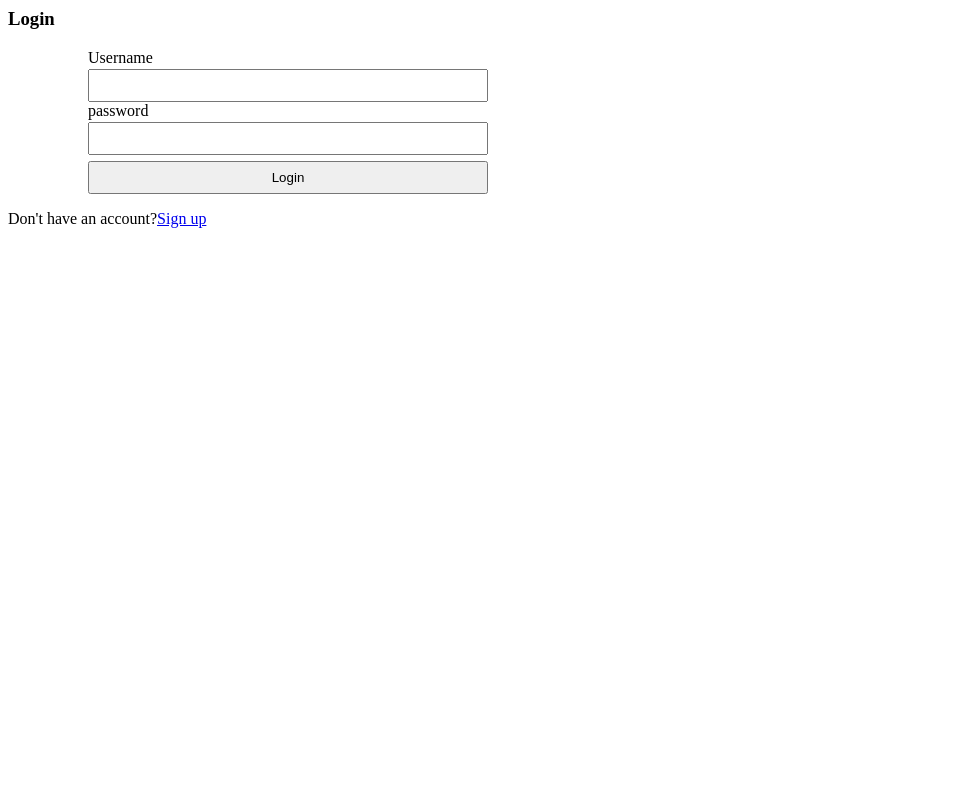
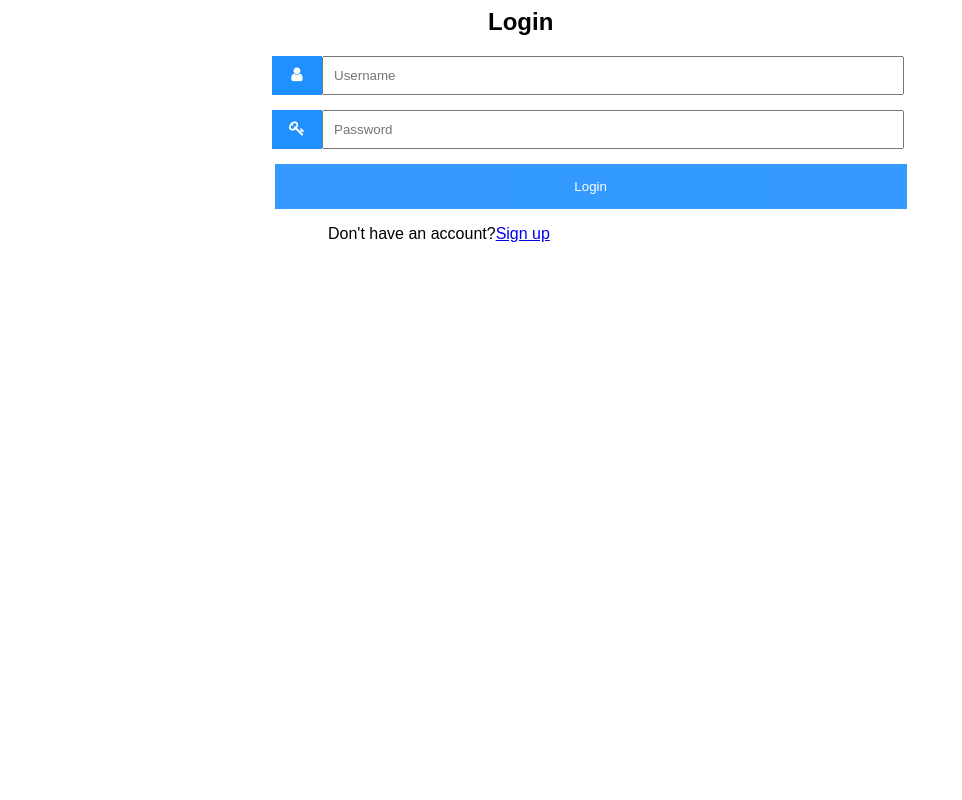
Before and after one commit to GakuruAlex/BnB, a Django app: page /accounts/login/ in a window 1280 px wide. Shown: the whole page, without its empty margins (0-962 px from the left). Run offline with Django 4.2, Linux system fonts and the light colour scheme.

Commit message:
Changed the layout of login form

```diff
--- a/accounts/templates/accounts/login.html
+++ b/accounts/templates/accounts/login.html
@@ -1,43 +1,119 @@
 {% load static %}
+<link rel="stylesheet" href="https://cdnjs.cloudflare.com/ajax/libs/font-awesome/4.7.0/css/font-awesome.min.css">
+<style>
 
-<link rel="stylesheet" href="{% static 'accounts/login.css'%}">
+    body {font-family: Arial, Helvetica, sans-serif;}
+    * {box-sizing: border-box;}
+    .alert {
+  padding: 20px;
+  background-color:limegreen;
+  color: white;
+}
+
+.closebtn {
+  margin-left: 15px;
+  color: white;
+  font-weight: bold;
+  float: right;
+  font-size: 22px;
+  line-height: 20px;
+  cursor: pointer;
+  transition: 0.3s;
+}
+
+.closebtn:hover {
+  color: black;
+}
+    .input-container {
+      margin-left: 16.5em;
+      display: -ms-flexbox; /* IE10 */
+      display: flex;
+      width: 50%;
+      margin-bottom: 15px;
+    }
+
+    .icon {
+      padding: 10px;
+      background: dodgerblue;
+      color: white;
+      min-width: 50px;
+      text-align: center;
+    }
+
+    .input-field {
+      width: 100%;
+      padding: 10px;
+      outline: none;
+    }
+
+    .input-field:focus {
+      border: 2px solid dodgerblue;
+    }
+
+    /* Set a style for the submit button */
+    .btn {
+      margin-left: 20em;
+      background-color: dodgerblue;
+      color: white;
+      padding: 15px 20px;
+      border: none;
+      cursor: pointer;
+      width: 50%;
+      opacity: 0.9;
+    }
+
+    .btn:hover {
+      opacity: 1;
+    }
+
+
+    span{
+      margin-left: 20em;
+    }
+
+    h2{
+      margin-left: 20em;
+    }
+    </style>
 {% block title %}
-<h3>Login </h3>
+<h2>Login </h2>
 
 {% endblock title %}
 
-<div>
-    {% for message in message  %}
-    <p>{{message}}</p>
 
-    {% endfor %}
-</div>
 
 <form action="{% url 'accounts:login' %}" method="post">
     {% csrf_token %}
 
-<div class="login">
-    <label for="username">Username</label>
-    <input type="text" name="username" id="username">
 
-    <label for="username">password</label>
-    <input type="password" name="password" id="password">
+    <div class="input-container">
+      <i class="fa fa-user icon" ></i>
+      <input class="input-field" type="text" placeholder="Username" name="username">
+    </div>
 
-    <input type="submit" value="Login" id="login">
 
-</div>
- {% if form.errors %}
-        <div class="alert alert-danger">
-            <strong>Errors:</strong>
-            {% for errors in form.errors.items %}
 
-                <ul>
-                    {% for error in errors %}
-                        <li>{{ error }}</li>
-                    {% endfor %}
-                </ul>
-            {% endfor %}
-        </div>
-    {% endif %}
-</form>
-<span>Don't have an account?<a href="{% url 'accounts:signup' %}">Sign up</a></span>
+    <div class="input-container">
+      <i class="fa fa-key icon"></i>
+      <input class="input-field" type="password" placeholder="Password" name="password">
+    </div>
+
+    <button type="submit" class="btn">Login</button>
+  </form>
+
+
+
+
+
+  <span>Don't have an account?<a href="{% url 'accounts:signup' %}">Sign up</a></span>
+
+
+    {% for message  in messages  %}
+
+
+
+    <div class="alert">
+        <span class="closebtn" onclick="this.parentElement.style.display='none';">&times;</span>
+        <strong>Success</strong> <p>{{message}}</p>
+      </div>
+      {% endfor %}
```
